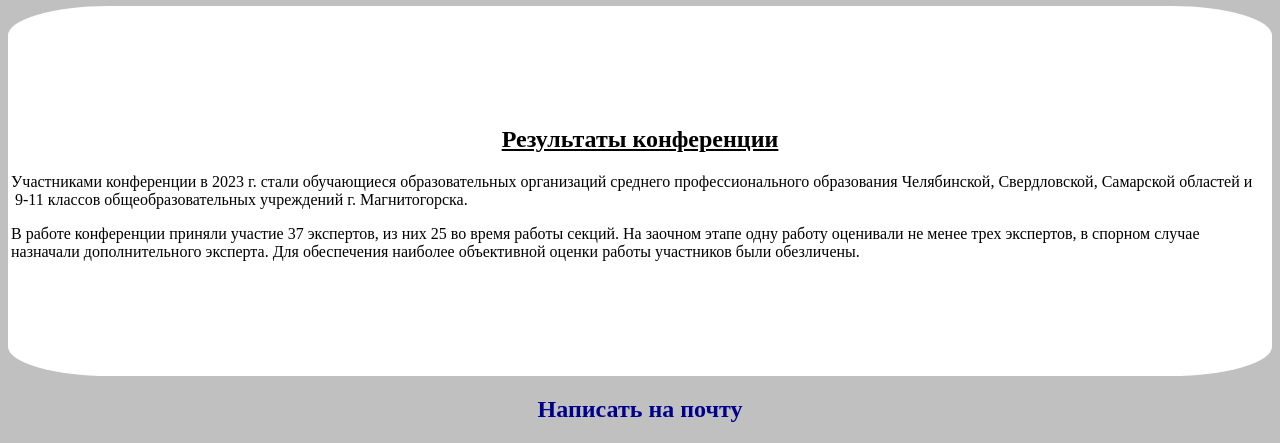
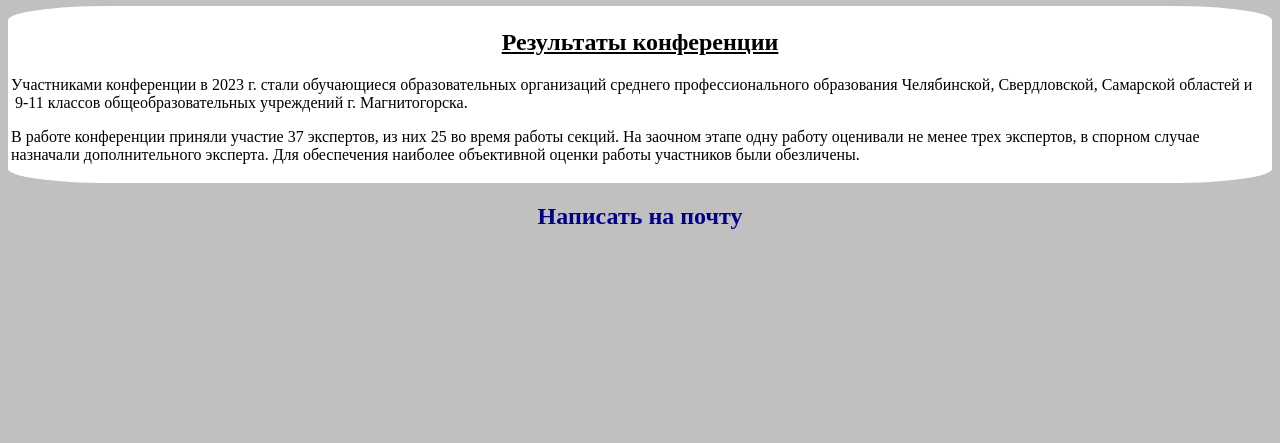
Before and after one commit to MaksKuzin1/MaksKuzin1.github.io, a plain HTML site: page index.html in a window 1280 px wide. Shown: the part 583-1026 px from the top of the page. After the commit the page ends 833 px from the top, so only its background shows below. Drawn offline with Linux system fonts and the light colour scheme.

Commit message:
Update index.html

```diff
--- a/index.html
+++ b/index.html
@@ -28,7 +28,7 @@
               <b>
              <h1>Me <big>&</big> My Profession </h1>
               </b>
-   <table id="table1" width="100%" height="370px" bgcolor="white">
+   <table id="table1" width="100%" bgcolor="white">
         <tr>
             <td>
                 <Center>
```
